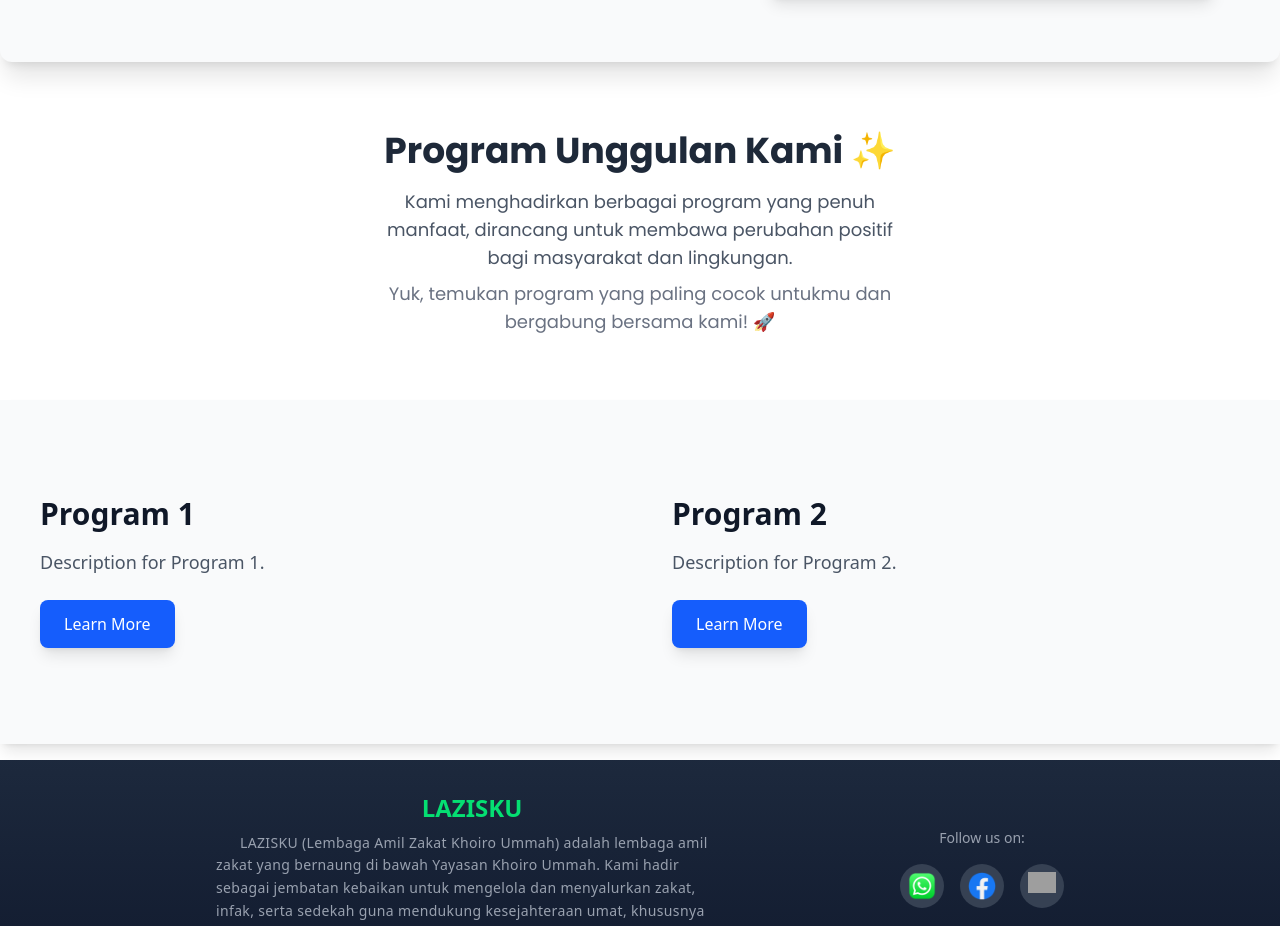
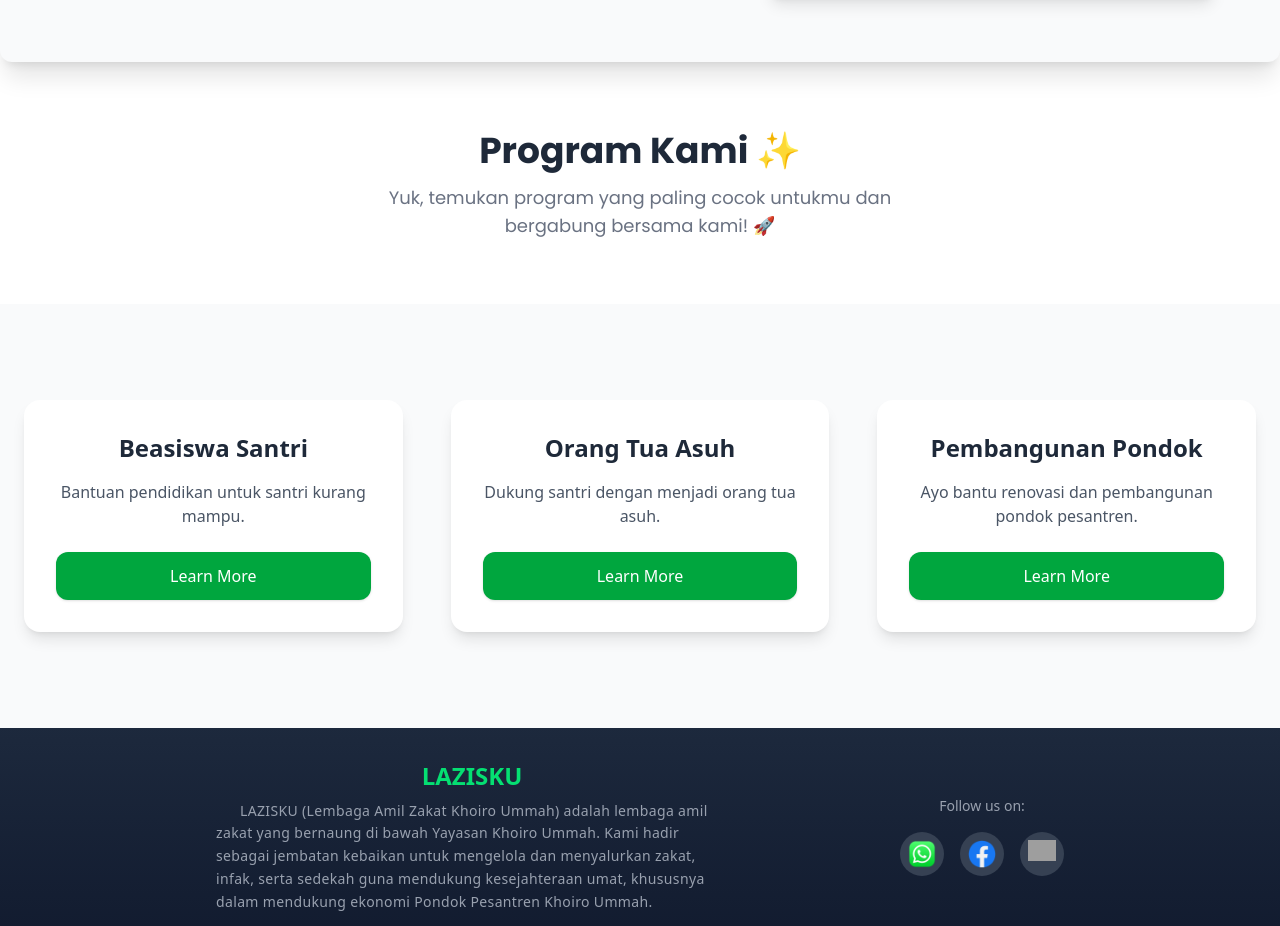
Before and after one commit to BangGondes/LazisKu, a Next.js app: page / in a window 1280 px wide. Shown: the part 482-1408 px from the top of the page. Built offline with nearby package versions, Linux system fonts and the light colour scheme; grey boxes are pictures that could not be loaded; a web font is replaced by a local one.

Commit message:
[FIX] perubahan hero

```diff
--- a/src/app/components/hero/page.tsx
+++ b/src/app/components/hero/page.tsx
@@ -42,7 +42,7 @@ export default function Hero() {
         <p className="mt-4 text-lg text-gray-600">
           Dukung program zakat, infaq, dan sedekah bersama LAZISKU.
         </p>
-        <button className="mt-6 bg-emerald-600 text-white px-6 py-3 rounded-lg shadow hover:bg-emerald-700 transition duration-300">
+        <button className="mt-6 bg-green-600 text-white px-6 py-3 rounded-lg shadow hover:bg-green-700 transition duration-300">
           Zakat Sekarang
         </button>
       </div>
--- a/src/app/components/program/page.tsx
+++ b/src/app/components/program/page.tsx
@@ -1,40 +1,53 @@
 export default function Program() {
+  const programList = [
+    {
+      title: "Beasiswa Santri",
+      description: "Bantuan pendidikan untuk santri kurang mampu.",
+      link: "#",
+    },
+    {
+      title: "Orang Tua Asuh",
+      description: "Dukung santri dengan menjadi orang tua asuh.",
+      link: "#",
+    },
+    {
+      title: "Pembangunan Pondok",
+      description: "Ayo bantu renovasi dan pembangunan pondok pesantren.",
+      link: "#",
+      image: "",
+    },
+  ];
+
   return (
     <>
       <div className="flex flex-col items-center text-center py-16 px-6 animate-fadeIn">
         <h1 className="text-4xl font-extrabold text-gray-800 leading-snug font-[Poppins]">
-          Program Unggulan Kami ✨
+          Program Kami ✨
         </h1>
-        <p className="mt-3 text-lg text-gray-600 max-w-lg font-[Poppins]">
-          Kami menghadirkan berbagai program yang penuh manfaat, dirancang untuk
-          membawa perubahan positif bagi masyarakat dan lingkungan.
-        </p>
         <p className="mt-2 text-lg text-gray-500 max-w-lg font-[Poppins]">
           Yuk, temukan program yang paling cocok untukmu dan bergabung bersama
           kami! 🚀
         </p>
       </div>
 
-      <div className=" items-center py-24 px-10 bg-gray-50 gap-16 mb-4 shadow-lg">
-        <div className="flex flex-col lg:flex-row items-center justify-center gap-16">
-          <div className="flex-1 text-center lg:text-left">
-            <h2 className="text-3xl font-bold text-gray-900">Program 1</h2>
-            <p className="mt-4 text-lg text-gray-600">
-              Description for Program 1.
-            </p>
-            <button className="mt-6 bg-blue-600 text-white px-6 py-3 rounded-lg shadow-lg transition duration-300 hover:bg-blue-700 hover:shadow-xl">
-              Learn More
-            </button>
-          </div>
-          <div className="flex-1 text-center lg:text-left">
-            <h2 className="text-3xl font-bold text-gray-900">Program 2</h2>
-            <p className="mt-4 text-lg text-gray-600">
-              Description for Program 2.
-            </p>
-            <button className="mt-6 bg-blue-600 text-white px-6 py-3 rounded-lg shadow-lg transition duration-300 hover:bg-blue-700 hover:shadow-xl">
-              Learn More
-            </button>
-          </div>
+      <div className="py-24 px-6 bg-gray-50">
+        <div className="grid gap-12 sm:grid-cols-1 md:grid-cols-2 lg:grid-cols-3 max-w-7xl mx-auto">
+          {programList.map((program, index) => (
+            <div
+              key={index}
+              className="flex flex-col bg-white rounded-2xl p-8 shadow-lg text-center transition-all duration-300 transform hover:-translate-y-2 hover:shadow-2xl"
+            >
+              <h2 className="text-2xl font-bold text-gray-800 mb-4">
+                {program.title}
+              </h2>
+              <p className="text-gray-600 text-base flex-grow">
+                {program.description}
+              </p>
+              <button className="mt-6 bg-green-600 text-white px-6 py-3 rounded-xl shadow transition duration-300 hover:bg-green-700 hover:shadow-xl">
+                Learn More
+              </button>
+            </div>
+          ))}
         </div>
       </div>
     </>
```
